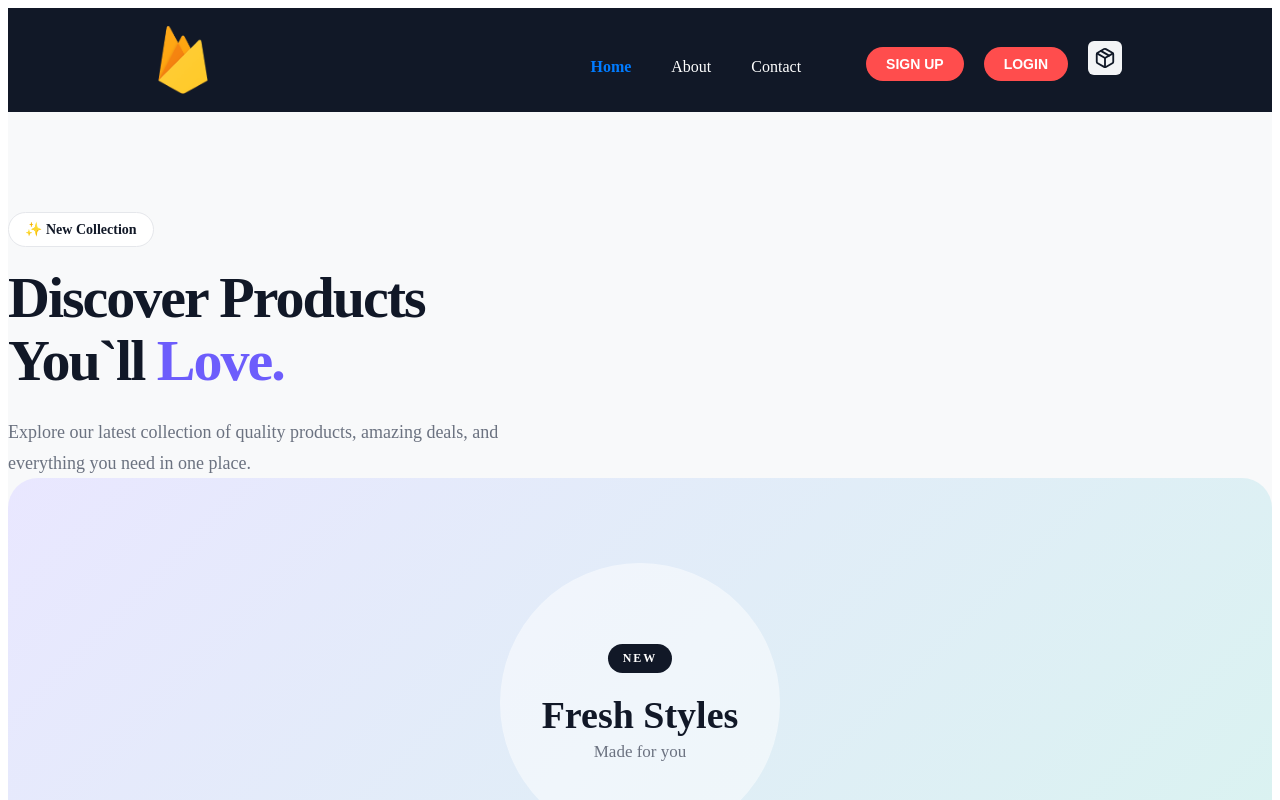
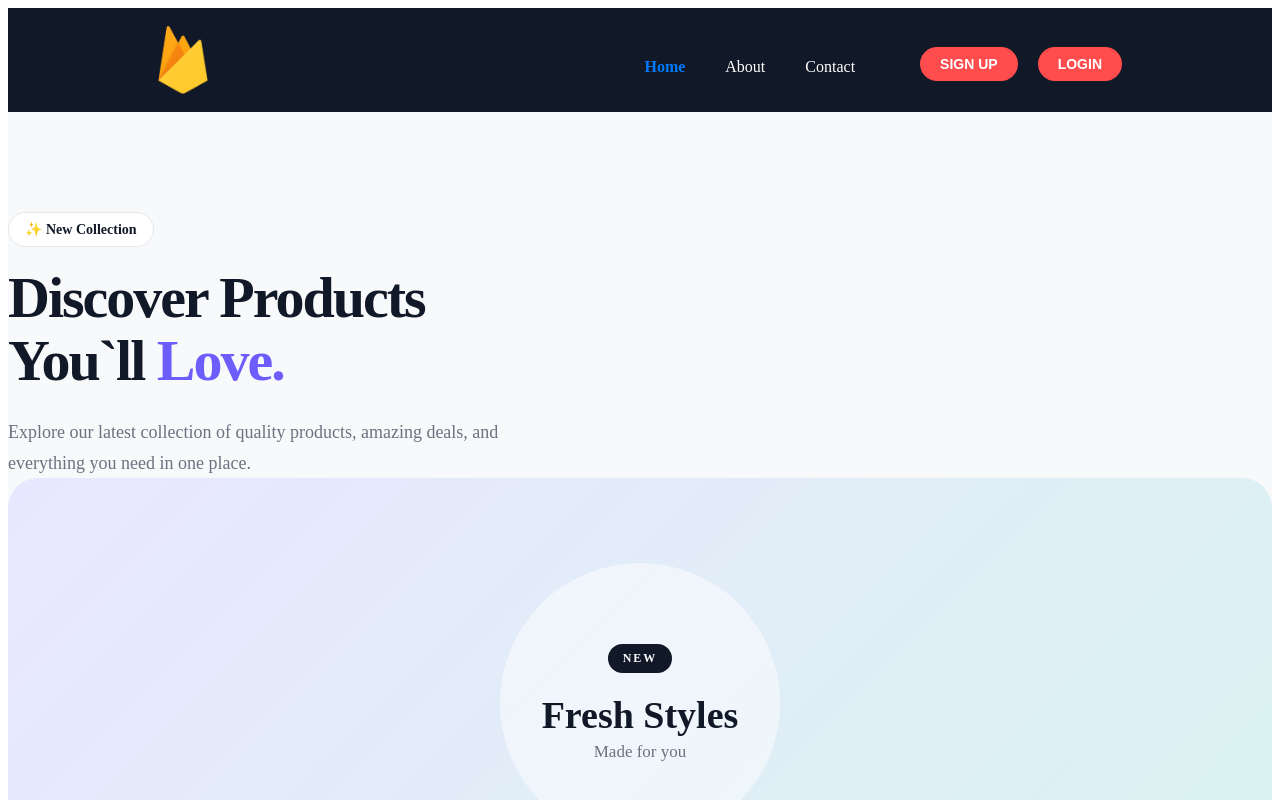
Before and after one commit to Nehala-t/product-store, a Next.js app: page / in a window 1280 px wide. Shown: the top 800 px of the page. Built offline with nearby package versions, Linux system fonts and the light colour scheme; no server answers.

Commit message:
make order history button only user can view

```diff
--- a/components/Navbar.jsx
+++ b/components/Navbar.jsx
@@ -138,6 +138,8 @@ const Navbar = () => {
               {!user ? "LOGIN" : "LOGOUT"}
             </button>
           </div>
+          {/* order history - User only */}
+          {user?.role === "user" && (
 <div
   className="order-history-icon"
   onClick={() => router.push("/orderHistory")}
@@ -145,6 +147,7 @@ const Navbar = () => {
 >
   <Package size={22} />
 </div>
+          )}
 
 
 
```
